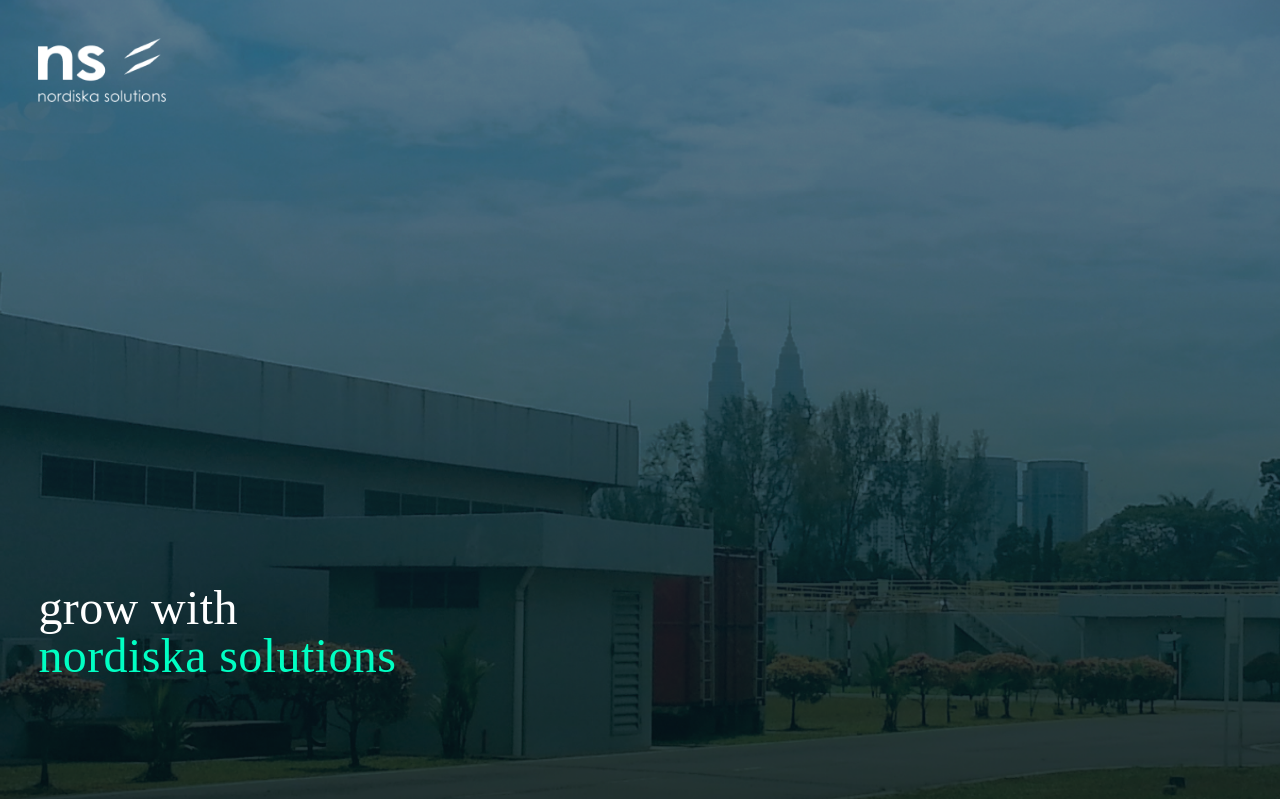
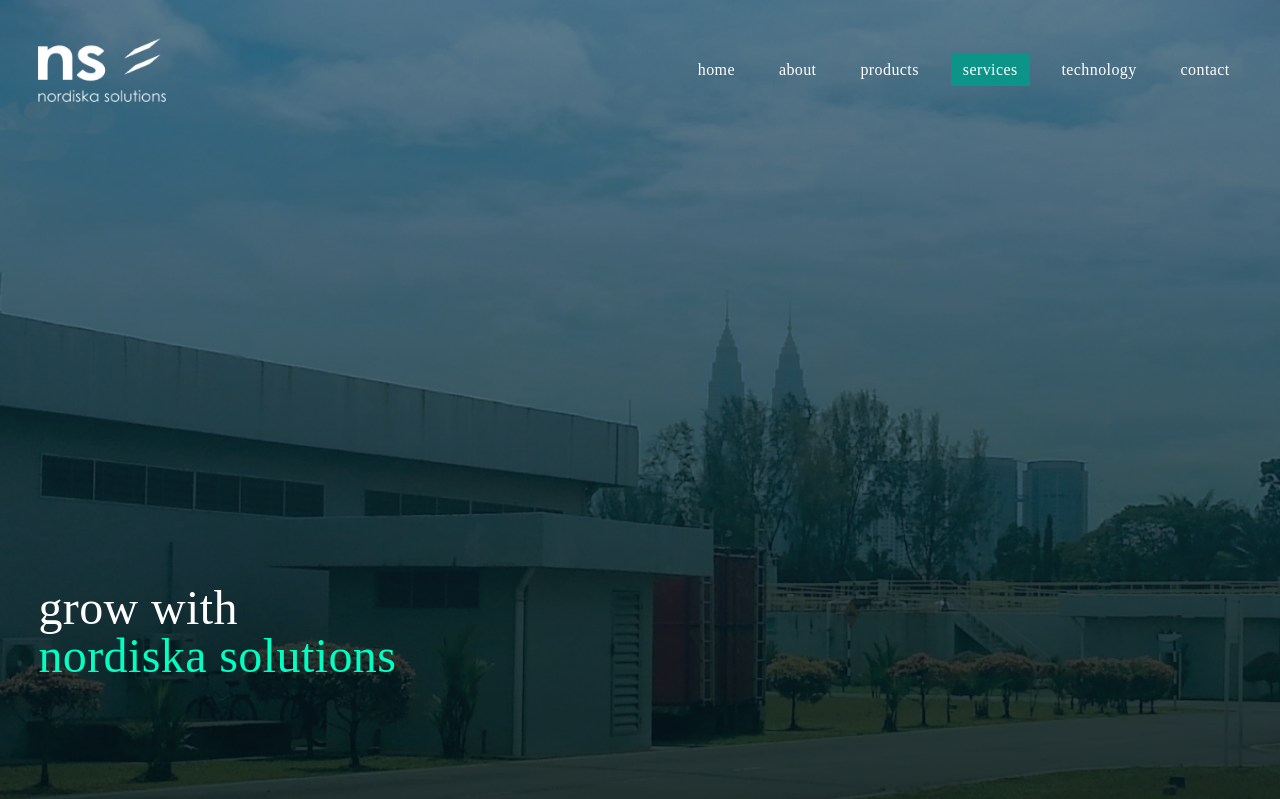
Before and after one commit to samithw/nordiska-vite-react-ts-v2, a React (Vite) app: page /services in a window 1280 px wide. Shown: the top 799 px of the page. Built offline with nearby package versions, Linux system fonts and the light colour scheme; a web font is replaced by a local one.

Commit message:
nav bar toggle class assigned to a variable

```diff
--- a/src/components/Navbar.tsx
+++ b/src/components/Navbar.tsx
@@ -6,17 +6,21 @@
 const Navbar = (props: Props) => {
 
   const [menuStatus, setMenuStatus] = useState(false)
-  const mainNav = useRef(null)
+  //const mainNav = useRef(null)
+
+  let isHidden = menuStatus ? "" : "hidden"
 
   const handleCLick = (event: React.MouseEvent<HTMLButtonElement>) => {
     setMenuStatus(!menuStatus)
   }
 
+
+
   return (
     <nav>
       <ul
         id="mainNav"
-        className={!menuStatus ? "hidden " : null +' fixed right-0 top-0 h-screen w-1/2 z-10 font-zen text-2xl bg-slate-700 bg-opacity-90 md:relative md:flex md:flex-row md:w-auto md:h-auto md:bg-transparent md:space-x-0 lg:space-x-5  md:top-0 md:text-white lg:text-base md:text-sm'}
+        className={ isHidden +' fixed right-0 top-0 h-screen w-1/2 z-10 font-zen text-2xl bg-slate-700 bg-opacity-90 pt-30 md:relative md:flex md:flex-row md:w-auto md:h-auto md:bg-transparent md:space-x-0 lg:space-x-5  md:top-0 md:text-white lg:text-base md:text-sm'}
       >
         <li className="nav-item">
           <NavLink to="/"><span>home</span></NavLink>
@@ -37,7 +41,7 @@
           <a href="#"><span>contact</span></a>
         </li>
       </ul>
-      <button onClick={handleCLick} className="md:hidden" id="mobileNavBtn">
+      <button onClick={handleCLick} className="md:hidden z-100" id="mobileNavBtn">
         <svg
           xmlns="http://www.w3.org/2000/svg"
           className="h-8 w-8 text-white"
```
